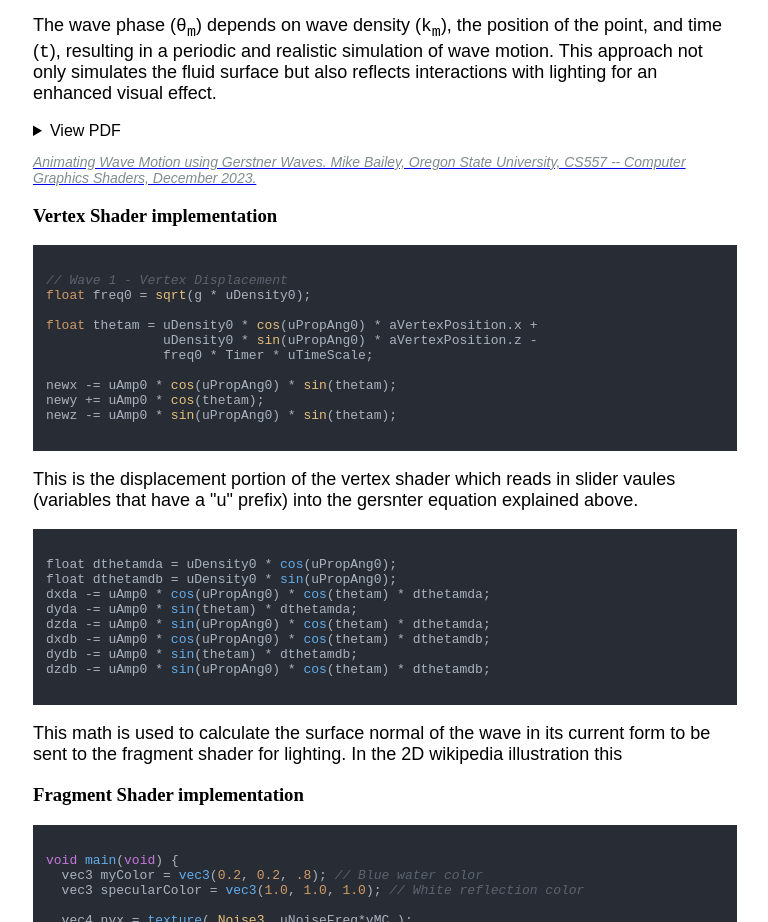
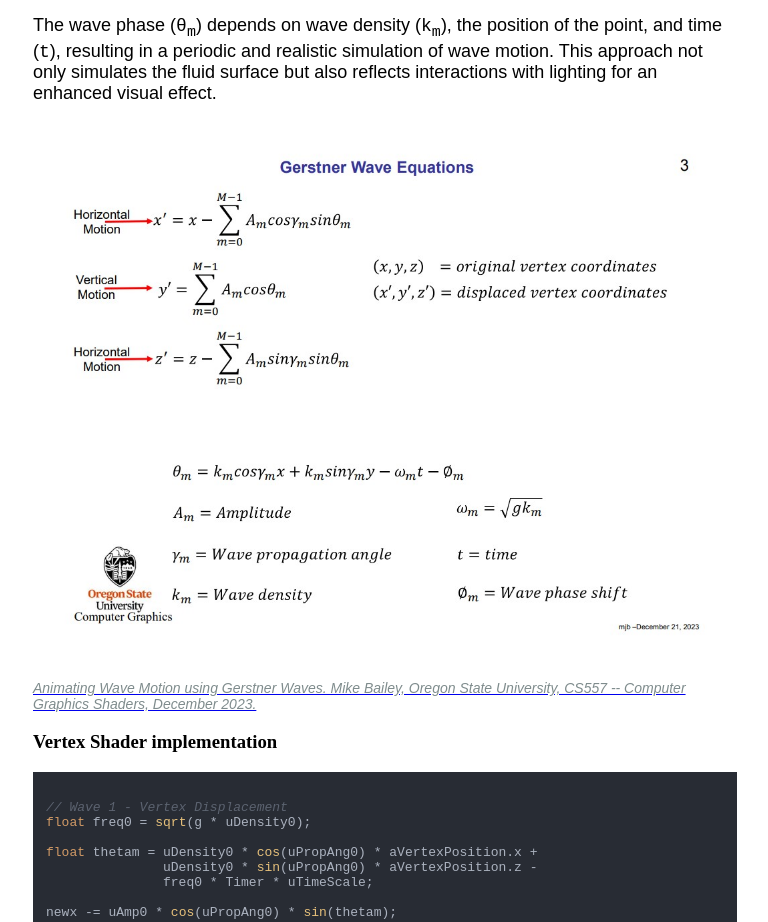
Before and after one commit to jamesonyee/waves, a plain HTML site: page index.html in a window 1280 px wide. Shown: the part 1351-2273 px from the top of the page, without its empty margins (31-799 px from the left). Drawn offline with nearby package versions, Linux system fonts and the light colour scheme; no server answers.

Commit message:
updated wave equations

```diff
--- a/index.html
+++ b/index.html
@@ -141,10 +141,7 @@
                 lighting for an enhanced visual effect.
             </p>
 
-            <details>
-                <summary>View PDF</summary>
-                <embed src="/GerstnerEquation-MJB.pdf" width="100%" height="850" type="application/pdf" />
-            </details>
+            <img src="src/wave-equations.jpg" width="100%" height="850" type="application/pdf" />
             <a href="https://web.engr.oregonstate.edu/~mjb/cs557/Handouts/WaveMotion.1pp.pdf">
                 <p class="caption">
                     Animating Wave Motion using Gerstner Waves. Mike Bailey, Oregon
```
Also changed, not shown: src/wave-equations.jpg (added), 1 other file.
